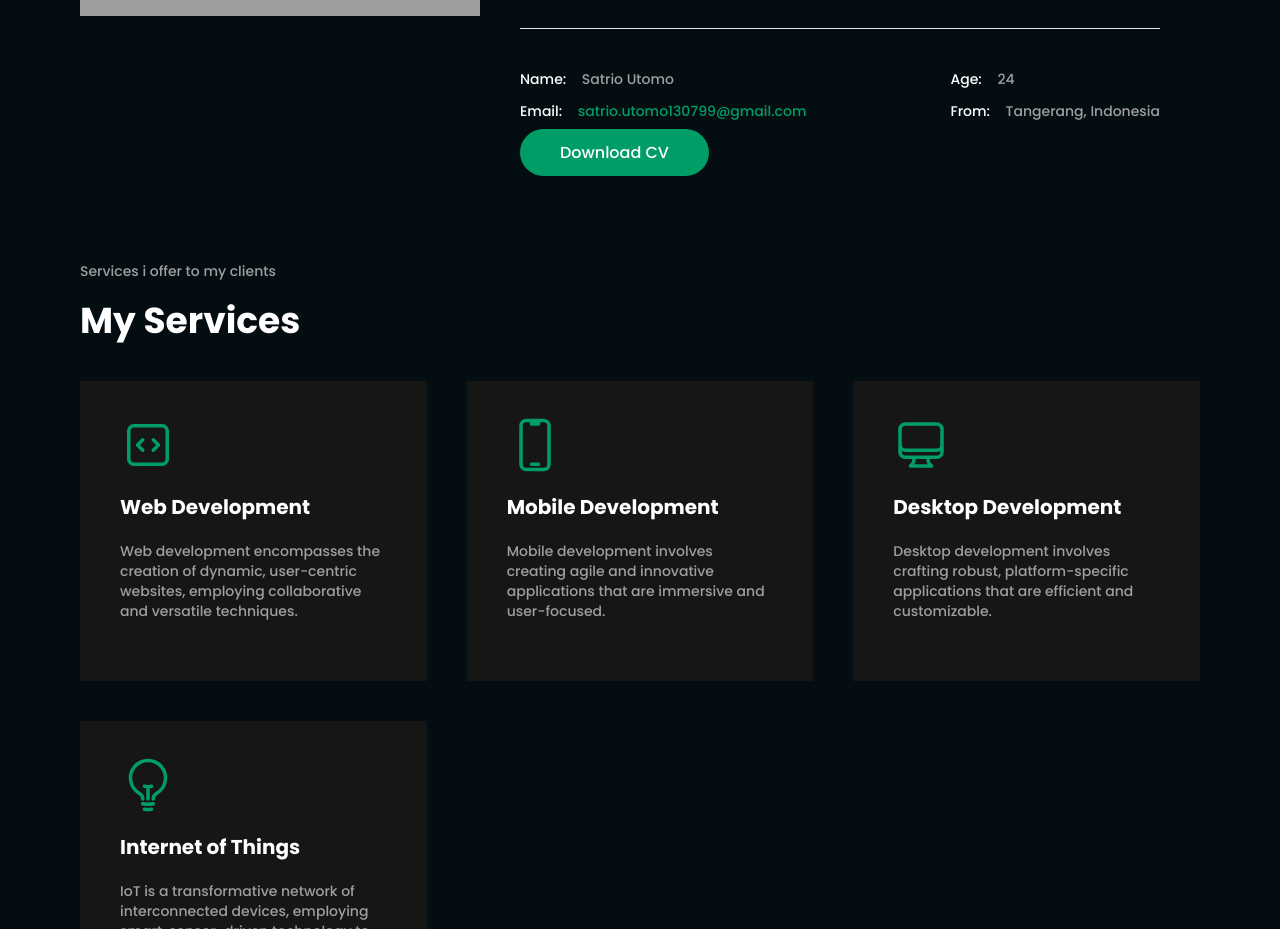
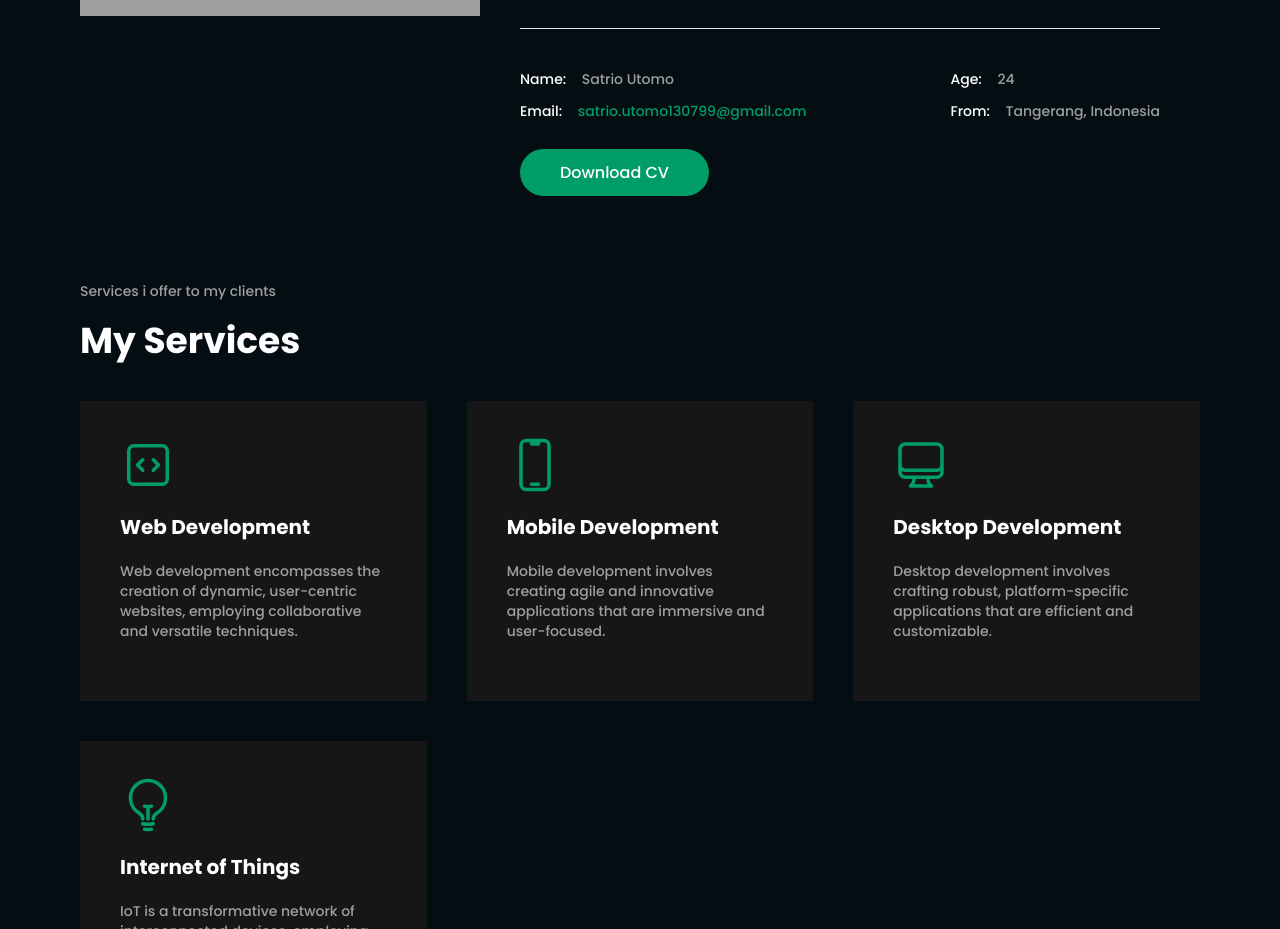
Before and after one commit to SatrioUtomo13/Portofolio-V.2, a React (Create React App) app in the folder frontend/: page / in a window 1280 px wide. Shown: the part 1260-2189 px from the top of the page. Built offline with nearby package versions, Linux system fonts and the light colour scheme; grey boxes are pictures that could not be loaded; the HTML template or start-up script is replaced by a standard one; a web font is replaced by a local one.

Commit message:
fix bugs

```diff
--- a/frontend/src/components/About.js
+++ b/frontend/src/components/About.js
@@ -44,7 +44,9 @@ function About() {
                     <p className='text-sm mb-5'>From: <span className='ml-3 text-text'>Tangerang, Indonesia</span></p>
                 </div>
             </div>
-            <a href={MyCv} download='CV - SATRIO UTOMO' className='bg-greenText px-10 py-3 mt-11 rounded-full hover:scale-105 transition-all'>Download CV</a>
+            <div className='h-fit mt-14'>
+              <a href={MyCv} download='CV - SATRIO UTOMO' className='bg-greenText px-10 py-3 rounded-full '>Download CV</a>
+            </div>
         </div>
       </div>
     </div>
```
